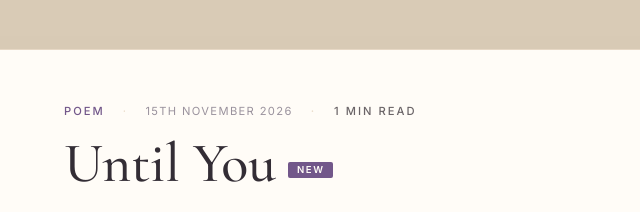
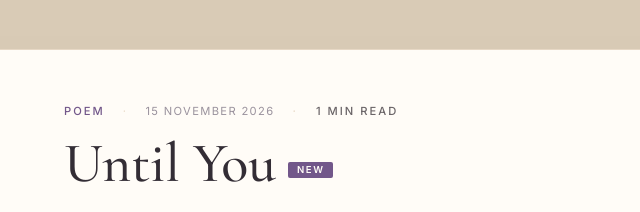
Before and after one commit to ssempiira/theunsentdiaries, a plain HTML site: page index.html in a window 1280 px wide. Shown: the part 1052-1264 px from the top of the page, 346-986 px from the left. Drawn offline with nearby package versions, Linux system fonts and the light colour scheme.

Commit message:
Update index.html

```diff
--- a/index.html
+++ b/index.html
@@ -1784,7 +1784,7 @@ So who decides? I don’t have a neat answer. No priest, no government, no loud
   subtitle: "Moonlight Has No Doorbell",
   to: "",
   category: "Poem",
-  date: "15th November 2026",
+  date: "15 November 2026",
   text: `You're not heartless,
 you just haven't met the right heartbeat yet.
 
```
